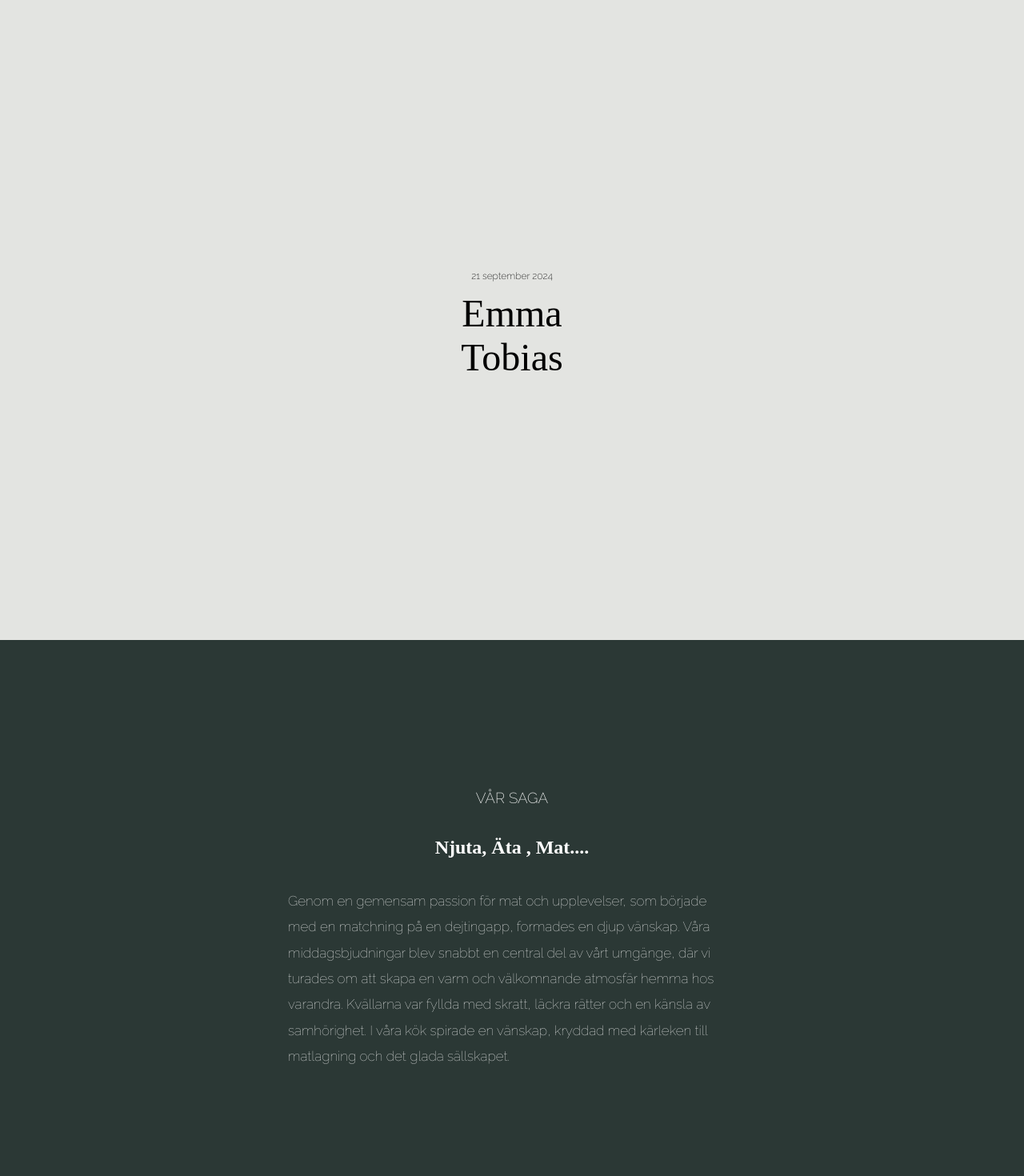
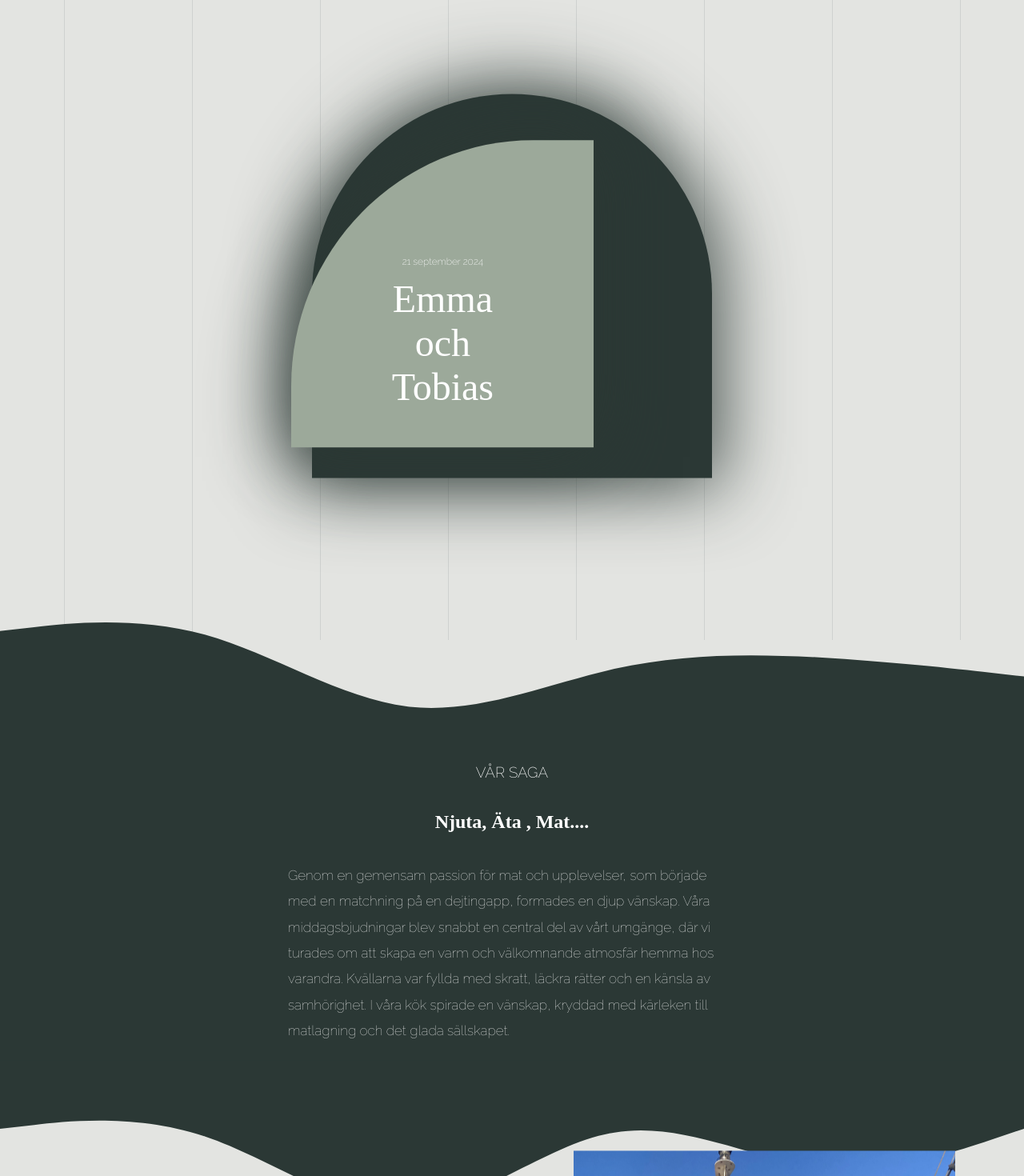
Before and after one commit to ekihlberg/wd-site, a React (Vite) app: page / in a window 1280 px wide. Shown: the top 1470 px of the page at 80% size. Built offline with nearby package versions, Linux system fonts and the light colour scheme; a web font is replaced by a local one.

Commit message:
parallax changes

```diff
--- a/package.json
+++ b/package.json
@@ -10,9 +10,11 @@
     "preview": "vite preview"
   },
   "dependencies": {
+    "@react-spring/parallax": "^9.7.3",
     "axios": "^1.6.5",
     "react": "^18.2.0",
-    "react-dom": "^18.2.0"
+    "react-dom": "^18.2.0",
+    "rolly.js": "^0.4.0"
   },
   "devDependencies": {
     "@types/react": "^18.2.43",
--- a/src/App.jsx
+++ b/src/App.jsx
@@ -1,24 +1,45 @@
-import { useState } from 'react'
+import { useState } from 'react';
 import './App.scss'
-
+import eotEdinburgh from './assets/img/eot_edingburgh.jpg';
+import eotstc from './assets/img/eot_star_clipper.jpg';
+import useParallax from './hooks/useParallax';
 
 
 function App() {
 
+  const { offset: parallaxGreen, elementRef: greenRef } = useParallax(0.2, -50);
+  const { offset: parallaxWhite, elementRef: whiteRef } = useParallax(0.1, -30);
+  const { offset: img1, elementRef: imge1 } = useParallax(0.1, -100);
+  const { offset: img2, elementRef: imge2 } = useParallax(0.3, -150);
+
   return (
     <>
-      <div className='top_wrapper'>
 
+    <div className='top_wrapper' ref={greenRef} style={{ transform: `translateY(${parallaxGreen}px)` }}>
+        <div className='top-header-sub-green' >
+          <div className='top-header-sub-white' ref={whiteRef} style={{ transform: `translateY(${parallaxWhite}px)` }}>
             <p className="top-header-subtext">
               21 september 2024
             </p>
-      <h1 className="top-header-text">Emma <br/>Tobias</h1>
+            <h1 className="top-header-text">Emma <br />och<br />Tobias</h1>
+          </div>
+        </div>
       </div>
       <div className='section section_info section_info__dark'>
+        <svg xmlns="http://www.w3.org/2000/svg" className='top_wave' viewBox="0 0 1440 320"><path fill="#2B3835" fill-opacity="1" d="M0,160L48,154.7C96,149,192,139,288,165.3C384,192,480,256,576,266.7C672,277,768,235,864,213.3C960,192,1056,192,1152,197.3C1248,203,1344,213,1392,218.7L1440,224L1440,320L1392,320C1344,320,1248,320,1152,320C1056,320,960,320,864,320C768,320,672,320,576,320C480,320,384,320,288,320C192,320,96,320,48,320L0,320Z"></path></svg>
         <div className='section_text'>
           <h3>VÅR SAGA</h3>
           <h2>Njuta, Äta , Mat....</h2>
           <p>Genom en gemensam passion för mat och upplevelser, som började med en matchning på en dejtingapp, formades en djup vänskap. Våra middagsbjudningar blev snabbt en central del av vårt umgänge, där vi turades om att skapa en varm och välkomnande atmosfär hemma hos varandra. Kvällarna var fyllda med skratt, läckra rätter och en känsla av samhörighet. I våra kök spirade en vänskap, kryddad med kärleken till matlagning och det glada sällskapet.</p>
+        </div>
+        <svg xmlns="http://www.w3.org/2000/svg" className='bottom_wave' viewBox="0 0 1440 320">
+          <path fill="#2B3835" fill-opacity="1" d="M0,96L48,90.7C96,85,192,75,288,106.7C384,139,480,213,576,208C672,203,768,117,864,101.3C960,85,1056,139,1152,149.3C1248,160,1344,128,1392,112L1440,96L1440,0L1392,0C1344,0,1248,0,1152,0C1056,0,960,0,864,0C768,0,672,0,576,0C480,0,384,0,288,0C192,0,96,0,48,0L0,0Z"></path>
+        </svg>
+      </div>
+      <div className='section_wrapper'>
+        <div className='section section_img section_img__light'>
+          <img src={eotEdinburgh} alt="Edinburgh"  ref={imge1} style={{ transform: `translateY(${img1}px)` }} />
+          <img src={eotstc} alt="Star Clipper" ref={imge2} style={{ transform: `translateY(${img2}px)` }} />
         </div>
       </div>
     </>
--- a/src/App.scss
+++ b/src/App.scss
@@ -5,11 +5,36 @@ $secondary-color: #9BA19E;
 $baskervville-font: 'Baskervville', serif;
 $raleway-font: 'Raleway', sans-serif;
 
-body {
+
+
+body, .root {
   background-color: $background-color;
   margin: 0;
+  height: 100%;
+  width: 100%;
 }
 
+.grid_wrapper {
+  display: block;
+  position: fixed;
+  top: 0;
+  left: 0;
+  z-index: -1;
+  width: 100vw;
+  height: 100%;
+  pointer-events: none;
+  .Grid{
+    display: flex;
+    width: 100vw;
+    height: 100%;
+    flex-wrap: nowrap;
+    justify-content: space-around;
+  i {
+    width: 1px;
+    background-color: rgb(43 56 53 / 10%);
+}
+}
+}
 h1, h2 {
   font-family: $baskervville-font;
   text-align: center;
@@ -30,15 +55,44 @@ h3, h4, p {
   height: 100vh;
   display: flex;
   justify-content: center;
+  overflow: hidden;
   align-items: center;
   flex-direction: column;
 }
+.top-header-sub-green{
+  background-color: #2B3835;
+    border-top-right-radius: 48vw;
+    border-top-left-radius: 48vw;
+    position: relative;
+    box-shadow: 0 0 90px 12px rgba(43, 56, 52, 0.8509803922);
+    min-width: 300px;
+    width: 44vw;
+    height: 60%;
+    max-width: 500px;
+
+}
+.top-header-sub-white {
+  background-color: #9CA99A;
+    color: #fff;
+    padding: 12vh 5vw 6vh;
+    border-top-left-radius: 80%;
+    position: absolute;
+    min-width: 250px;
+    bottom: -10px;
+    height: 50%;
+    display: flex;
+    flex-direction: column;
+    align-items: center;
+    left: -2vw;
+    justify-content: flex-end;
+    box-shadow: 0 0 90px 12px rgba(43, 56, 52, 0.8509803922);
+}
+
 
 .top-header-text {
   text-align: center;
   font-family: $baskervville-font;
   font-weight: 400;
-  animation: animateTopText 2s ease-in 0s 1;
   font-size: 48px;
   margin: 0;
 
@@ -48,8 +102,9 @@ h3, h4, p {
   }
 }
 
+
 .section {
-  min-height: 90vh;
+  min-height: 50vh;
   display: flex;
   flex-direction: column;
   align-items: center;
@@ -69,8 +124,37 @@ h3, h4, p {
     }
 
     &__dark {
+      color: $text-color;
       background-color: $primary-color;
-      color: $text-color;
+      position: relative;
+      margin: 10vw 0 15vw;
+      .top_wave {
+        position: absolute;
+        transform: translateY(-99%);
+        top: 0;
+        left: 0;
+      }
+      .bottom_wave {
+        position: absolute;
+        transform: translateY(99%);
+        bottom: 0;
+        left: 0;
+      }
+    }
+  }
+  &_wrapper{
+    display: flex;
+    width: 100%;
+    justify-content: space-evenly;
+  }
+  &_img{
+    display: flex;
+    padding: 30vw 10vw 5vw;
+    flex-direction: row;
+    max-width: 1000px;
+    img{
+      width: 50%;
+      padding: 2vw;
     }
   }
 
@@ -379,13 +463,74 @@ h3, h4, p {
   }
 }
 
-@keyframes animateTopText {
-  0% {
-    opacity: 0;
-    transform: translateY(10vh);
+
+$color: #111;
+$primary: #FFAB9D;
+
+
+a {
+  text-decoration: none;
+  color: inherit;
+}
+
+.cta {
+  position: relative;
+  margin: auto;
+  padding: 19px 22px;
+  transition: all .2s ease;
+
+  &:before {
+    content: "";
+    position: absolute;
+    top: 0;
+    left: 0;
+    display: block;
+    border-radius: 28px;
+    background: rgba($primary, .5);
+    width: 56px;
+    height: 56px;
+    transition: all .3s ease;
   }
-  100% {
-    opacity: 1;
-    transform: translateY(0);
+
+  span {
+    position: relative;
+    font-size: 16px;
+    line-height: 18px;
+    font-weight: 900;
+    letter-spacing: .25em;
+    text-transform: uppercase;
+    vertical-align: middle;
+  }
+
+  svg {
+    position: relative;
+    top: 0;
+    margin-left: 10px;
+    fill: none;
+    stroke-linecap: round;
+    stroke-linejoin: round;
+    stroke: $color;
+    stroke-width: 2;
+    transform: translateX(-5px);
+    transition: all .3s ease;
+  }
+
+  &:hover {
+    &:before {
+      width: 100%;
+      background: rgba($primary, 1);
+    }
+
+    svg {
+      transform: translateX(0);
+    }
+  }
+
+  &:active {
+    transform: scale(.96);
   }
 }
+
+@media (min-width: 768px){
+
+}
--- a/src/faq.jsx
+++ b/src/faq.jsx
@@ -60,6 +60,7 @@ function Faq() {
                     </div>
                 ))}
             </div>
+
         </div>
     );
 };
--- a/src/funfacts.jsx
+++ b/src/funfacts.jsx
@@ -2,7 +2,7 @@ import React, { useState } from 'react';
 function Funfacts() {
     return (
 
-    <div className='section'>
+    <div className='section section_funfact'>
         <div className='section_text'>
             <h3>om oss</h3>
             <h2>Hur mycket kan ni om brudparet? </h2>
--- /dev/null
+++ b/src/grid.jsx
@@ -0,0 +1,10 @@
+import React, { useState } from 'react';
+function Grid() {
+    return (
+        <div className='grid_wrapper'>
+        <span class="Grid"><i></i> <i></i> <i></i> <i></i> <i></i> <i></i> <i></i> <i></i></span></div>
+
+    );
+};
+
+export default Grid;
--- /dev/null
+++ b/src/hooks/useParallax.jsx
@@ -0,0 +1,32 @@
+import { useState, useEffect, useRef } from 'react';
+
+const useParallax = (speed = 0.05, initialOffset = 0) => {
+  const [offset, setOffset] = useState(initialOffset);
+  const elementRef = useRef(null);
+
+  useEffect(() => {
+    const handleScroll = () => {
+      if (!elementRef.current) return;
+
+      const rect = elementRef.current.getBoundingClientRect();
+      const elementTopInView = rect.top < window.innerHeight && rect.top > 0;
+      const elementBottomInView = rect.bottom > 0 && rect.bottom < window.innerHeight;
+
+      if (elementTopInView || elementBottomInView) {
+        // Calculate new offset based on the element's position relative to the viewport
+        const progress = rect.top / window.innerHeight;
+        const parallaxOffset = -(progress * (window.innerHeight * speed));
+        setOffset(initialOffset + parallaxOffset);
+      }
+    };
+
+    window.addEventListener('scroll', handleScroll);
+    handleScroll(); // Initialize on mount
+
+    return () => window.removeEventListener('scroll', handleScroll);
+  }, [speed, initialOffset]);
+
+  return { offset, elementRef };
+}
+
+export default useParallax;
--- a/src/main.jsx
+++ b/src/main.jsx
@@ -1,5 +1,6 @@
 import React from 'react'
 import ReactDOM from 'react-dom/client'
+import Grid from './grid.jsx'
 import App from './App.jsx'
 import FunFacts from './funfacts.jsx'
 import Faq from './faq.jsx'
@@ -7,7 +8,9 @@ import WeddingRSVPForm from './WeddingRSVPForm.jsx'
 
 
 ReactDOM.createRoot(document.getElementById('root')).render(
+
   <React.StrictMode>
+    <Grid />
     <App />
     <FunFacts />
     <Faq />
```
Also changed, not shown: src/assets/img/eot_edingburgh.jpg (added), src/assets/img/eot_star_clipper.jpg (added). Lines whose indentation alone changed are shown as unchanged.
